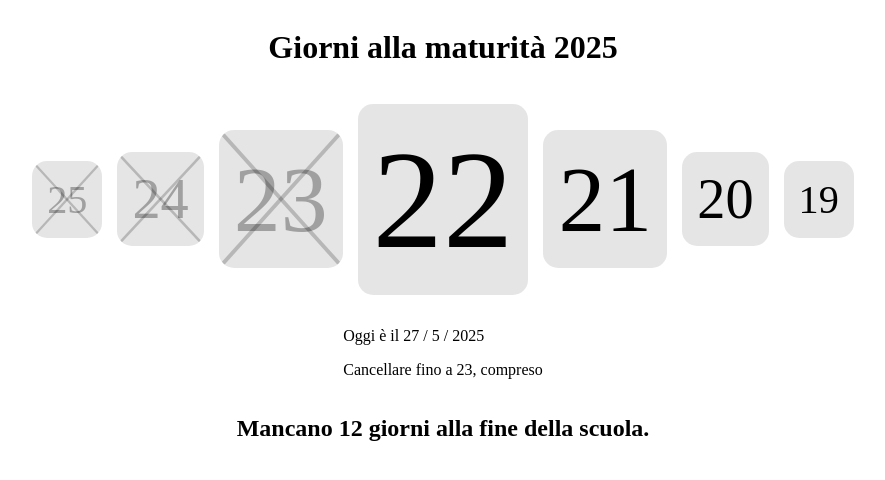
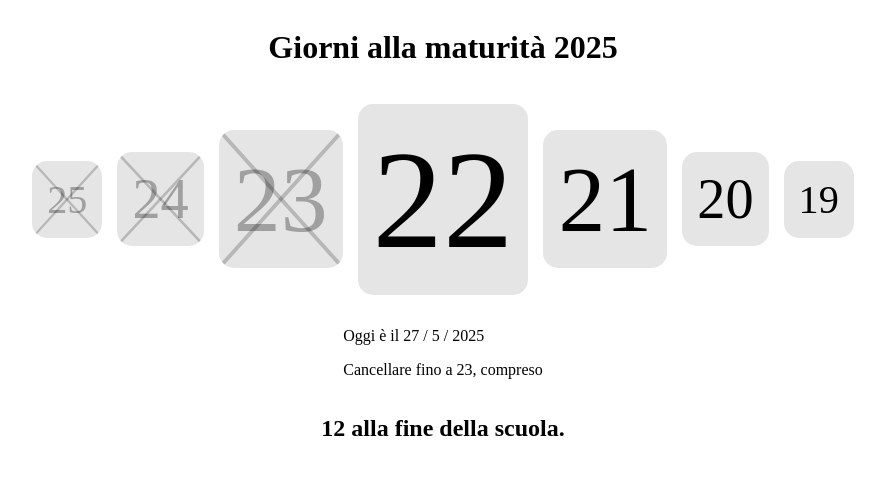
Before and after one commit to AwMan3703/quanti-giorni-mancano-alla-maturita, a website: page index.html in a window 1280 px wide. Shown: the whole page, without its empty margins (197-1082 px from the left). Drawn offline with Linux system fonts and the light colour scheme.

Commit message:
Update index.html

```diff
--- a/index.html
+++ b/index.html
@@ -25,7 +25,7 @@
 	</div>
 
 	<div>
-		<h2>Mancano <span id="days-to-school-year-end">???</span> giorni alla fine della scuola.</h2>
+		<h2><span id="days-to-school-year-end">???</span> alla fine della scuola.</h2>
 	</div>
 
 	<template id="counter-element-template">
```
